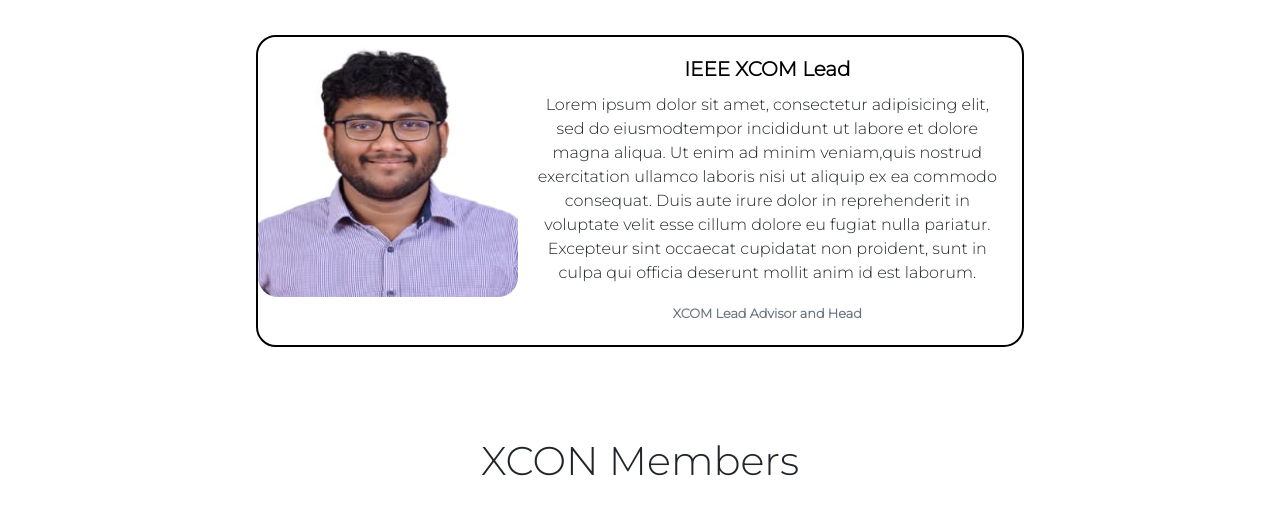
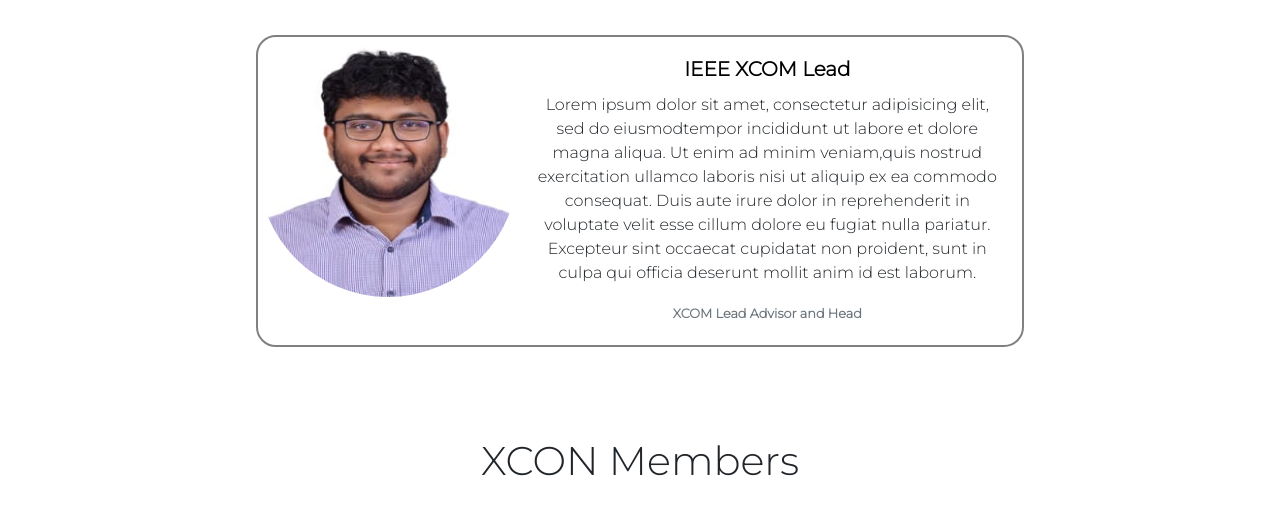
Before and after one commit to GuND0Wn151/IEEE, a plain HTML site: page index.html in a window 1280 px wide. Shown: the part 701-1216 px from the top of the page. Drawn offline with nearby package versions, Linux system fonts and the light colour scheme.

Commit message:
Update index.html

```diff
--- a/index.html
+++ b/index.html
@@ -71,10 +71,7 @@
         <a class="nav-link" href="#">SPS Summit 2021</a>
       </li>
     </ul>
-    <!-- <form class="form-inline my-2 my-lg-0">
-      <input class="form-control mr-sm-2" type="search" placeholder="Search" aria-label="Search">
-      <button class="btn btn-outline-success my-2 my-sm-0" type="submit">Search</button>
-    </form> -->
+
   </div>
 </nav>
 
@@ -93,37 +90,14 @@
 	</div>
 </div>
 
-<!-- <div class="mainlec">
-    <div class="mainleccontainer">
-        <div class="card mb-3" style="max-width: 540px;">
-          <div class="row no-gutters">
-            <div class="col-md-4">
-              <img src="images/imglec2.jpeg" class="card-img" alt="...">
-            </div>
-            <div class="col-md-8">
-              <div class="card-body">
-                <h5 class="card-title">Card title</h5>
-                <p class="card-text">Lorem ipsum dolor sit amet, consectetur adipisicing elit, sed do eiusmod
-                tempor incididunt ut labore et dolore magna aliqua. Ut enim ad minim veniam,
-                quis nostrud exercitation ullamco laboris nisi ut aliquip ex ea commodo
-                consequat. Duis aute irure dolor in reprehenderit in voluptate velit esse
-                cillum dolore eu fugiat nulla pariatur. Excepteur sint occaecat cupidatat non
-                proident, sunt in culpa qui officia deserunt mollit anim id est laborum..</p>
-                <p class="card-text"><small class="text-muted">Last updated 3 mins ago</small></p>
-              </div>
-            </div>
-          </div>
-        </div>
-    </div>
 
-</div> -->
 <div class="" style="  ">
         <div align="center" style="margin-top: 30px;">
             <h1 style="margin-bottom: 3%;">Lead Faculty Adviser</h1>
-            <div class="card mb-3" id="imagee" style="max-width: 60%; position: relative;border: 2px solid black;border-radius: 20px;">
+            <div class="card mb-3" id="imagee" style="max-width: 60%; position: relative;border: 2px solid grey;border-radius: 20px;">
                 <div class="row no-gutters" style="width: 100%;">
-                    <div class="col-md-4" style="border-radius: 20px">
-                        <img src="images/imglec2.jpeg" class="card-img" alt="..." style="border-radius: 20px">
+                    <div class="col-md-4" style="border-radius: 50%">
+                        <img src="images/imglec2.jpeg" class="card-img" alt="..." style="border-radius: 50%">
                     </div>
                     <div class="col-md-8">
                         <div class="card-body" style="">
@@ -136,6 +110,7 @@
                         </div>
                     </div>
                 </div>
+
             </div>
     </div>
         <div align="center" style="margin-top:7%"><h1>XCON Members</h1></div>
```
